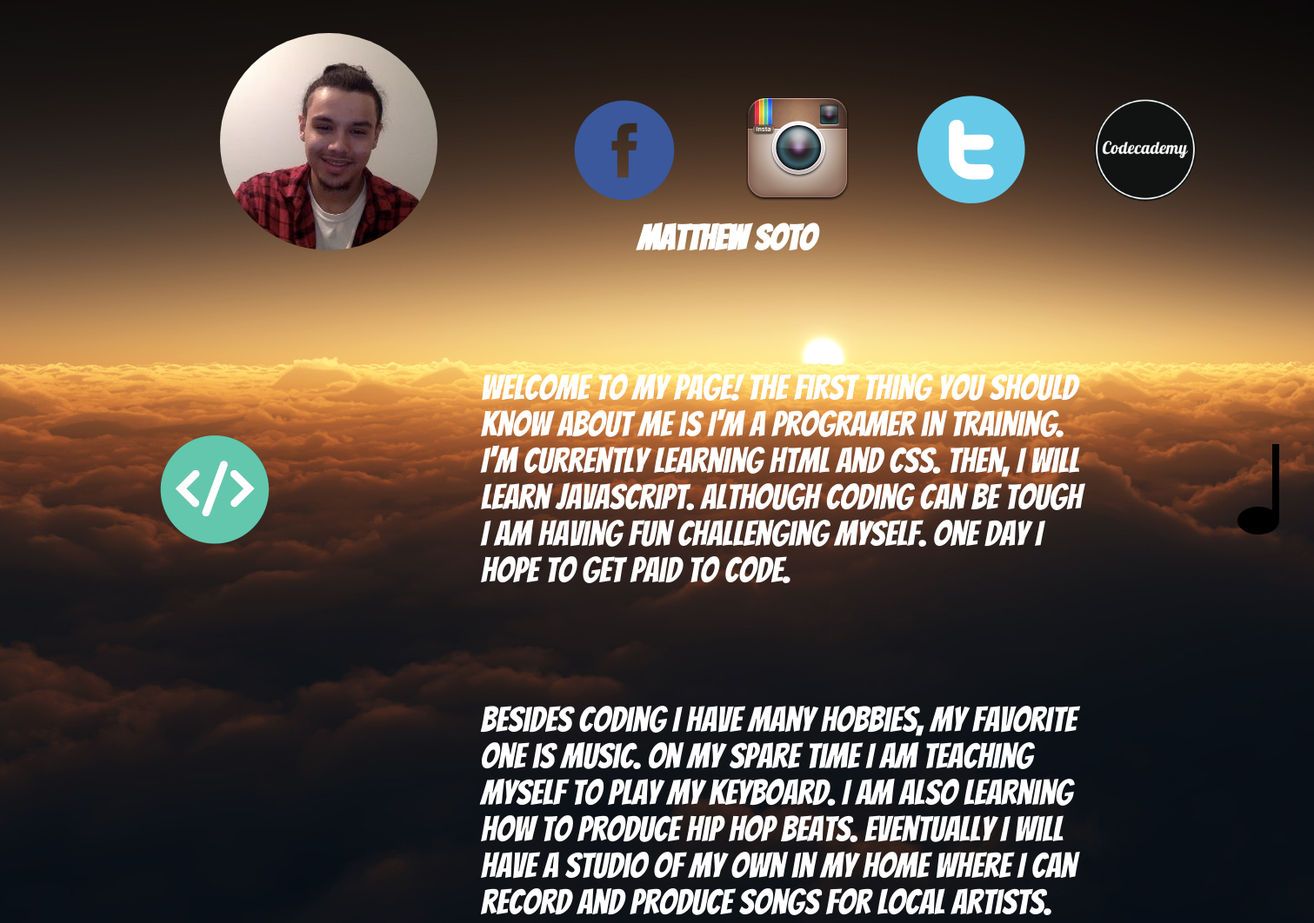
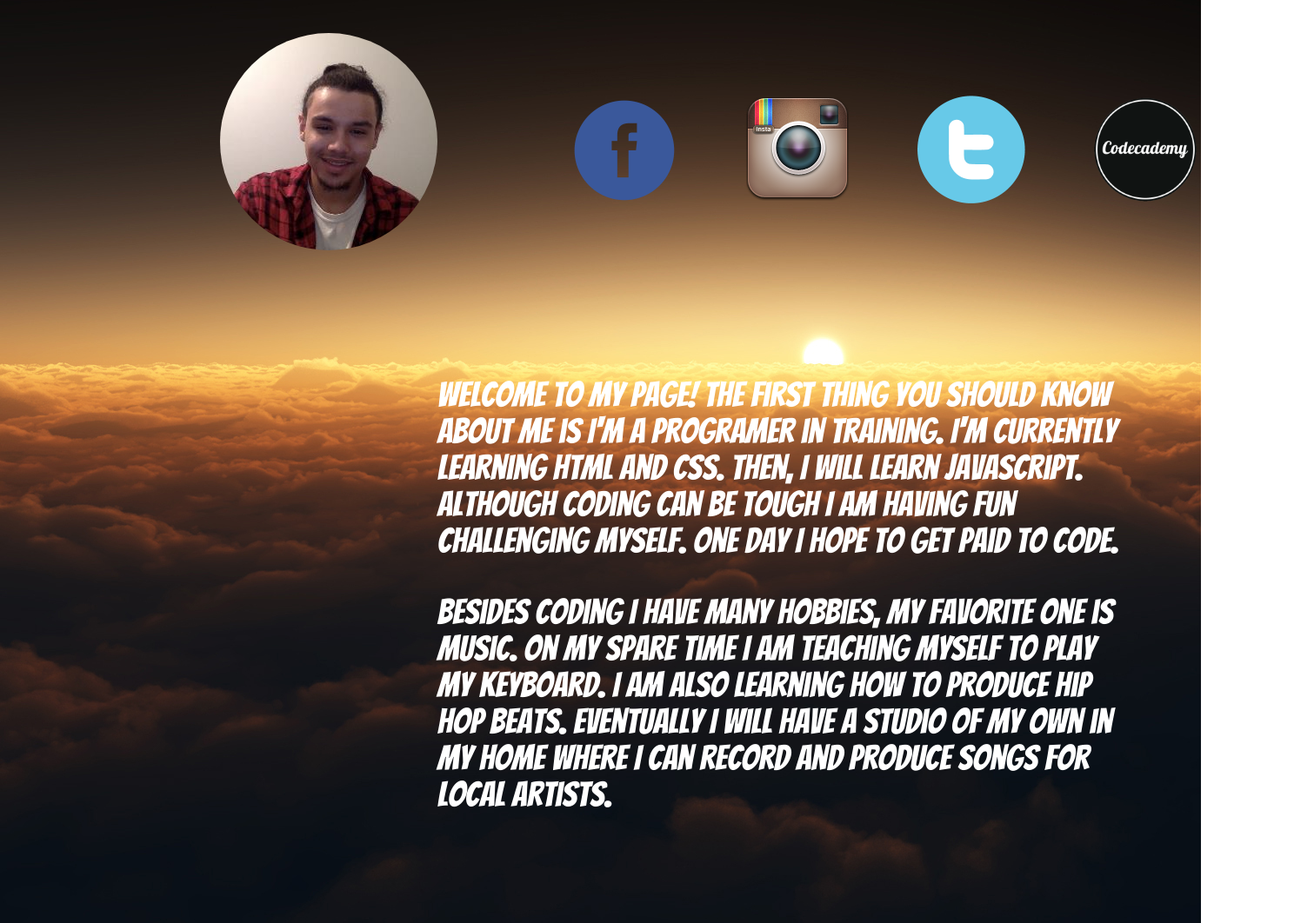
Before and after one commit to alex8796/JAMNFIX, a plain HTML site: page mat.html in a window 1280 px wide. Shown: the part 113-1175 px from the top of the page at 87% size, 1511 px wide, since content can reach past the window. Drawn offline with Linux system fonts and the light colour scheme.

Commit message:
added files

```diff
--- a/css/Matt.css
+++ b/css/Matt.css
@@ -31,43 +31,32 @@
 }
 
 #bio{
-	width: 90%;
+	width: 800px;
 	height: 900px;
 	background: ---orange;
 	position: absolute;
-	left: 80px;
-	top: 440px;
+	left: 400px;
+	top: 480px;
+	color: white;
+	font-family: Bangers;
+	font-size: 40px;
+
 
 }
 
-h2{ font-family: Bangers;
-	font-size: 40px;
-	margin-left: 550px;
-	margin-top: -100px;
-	color: white;
+.text_paragraph >p{
+    -webkit-animation: fadi 5s 1;
+}
+@-webkit-keyframes fadi {
+    0%   { opacity: 0; }
+    100% { opacity: 1; }
+}
+@-moz-keyframes fadi {
+    0%   { opacity: 0; }
+    100% { opacity: 1; }
 }
 
-p {
-	font-family: Bangers;
-	font-size: 40px;
-	width: 700px;
-	margin-left: 370px;
-	margin-top: 130px;
-	color: white;
 
-}
-
-#icon1{
-	position: absolute;
-
-	margin-top: -600px;
-}
-
-#icon2{
-	position: absolute;
-	margin-top: -600px;
-	margin-left: 1200px;
-}
 
 #foot{
 	width: 100%;
--- a/mat.html
+++ b/mat.html
@@ -44,20 +44,12 @@
 	<div id="scl"></div>
 </div>
 <!-- BIO -->
-	<div id="bio">
-		<h2>Matthew Soto</h2>
+	<div id="bio" class="text_paragraph">
+
 			<p> Welcome to my page! The first thing you should know about me is I'm a programer in training. I'm currently learning html and css. Then, I will learn JavaScript. ALthough coding can be tough I am having fun challenging myself. One day I hope to get paid to code.</p>
 
 			<p>Besides coding I have many hobbies, my favorite one is music. On my spare time I am teaching myself to play my keyboard. I am also learning how to produce hip hop beats. Eventually I will have a studio of my own in my home where I can record and produce songs for local artists.</p>
 
-			<div id="icon1">
-
-				<img style="height: 128px; width: 128px;"src="images/javaicon1.png">
-
-			</div>
-
-			<div id="icon2">
-				<img style="height: 128px; width: 128px;"src="images/note.png">
 
 			</div>
 
```
